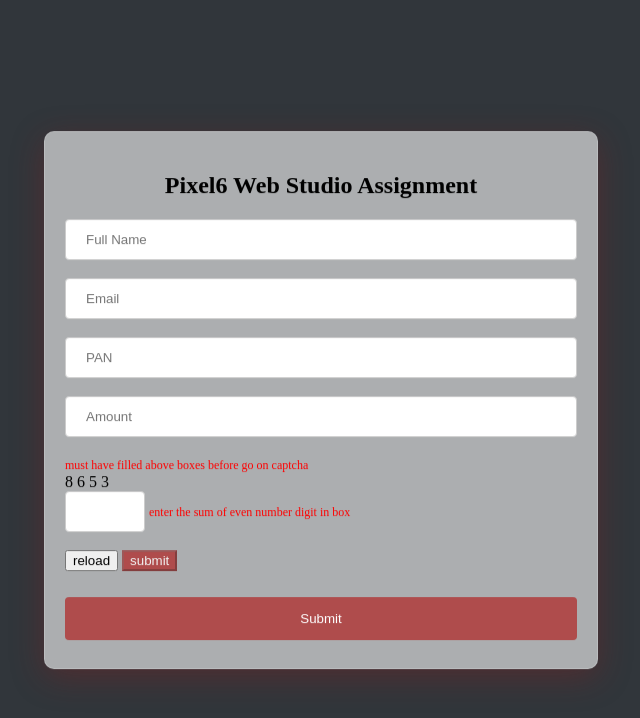
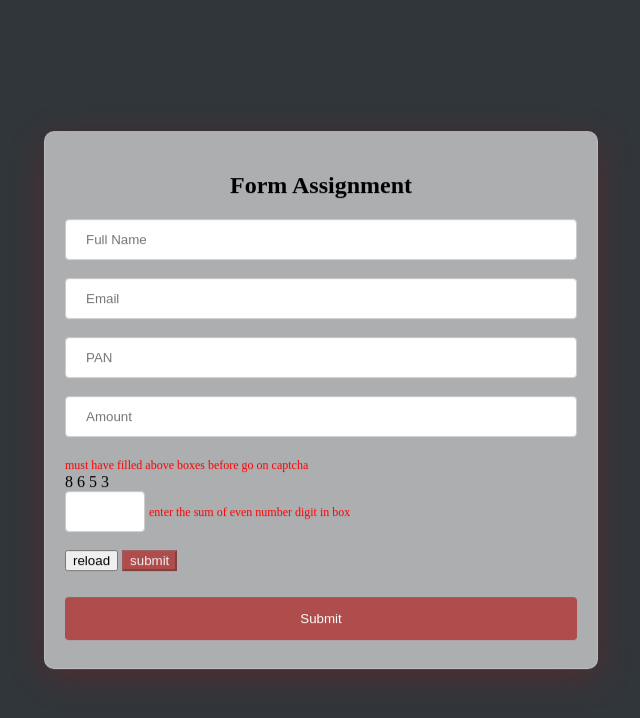
Before and after one commit to Manoj0Marmat/form-assignment, a plain HTML site: page index.html in a window 1280 px wide. Shown: the whole page, without its empty margins (319-959 px from the left). Drawn offline with Linux system fonts and the light colour scheme.

Commit message:
Update form titel

```diff
--- a/index.html
+++ b/index.html
@@ -9,7 +9,7 @@
   <link rel="stylesheet" href="./css/style.css" />
   <body>
     <div>
-      <h2>Pixel6 Web Studio Assignment</h2>
+      <h2>Form Assignment</h2>
       <form
         action="./templates/thank-you.html"
         onchange="checkSubmit()"
```
